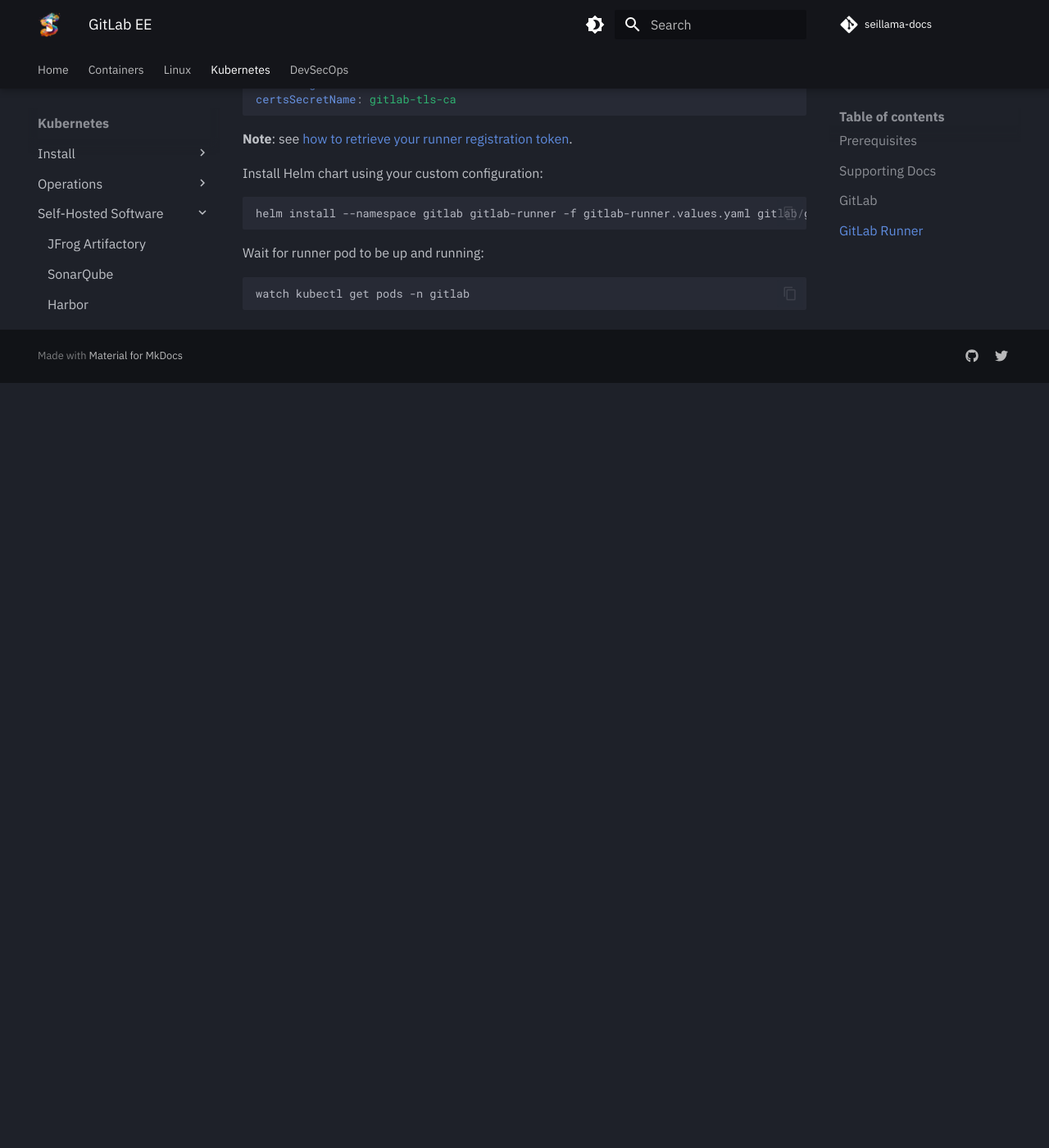
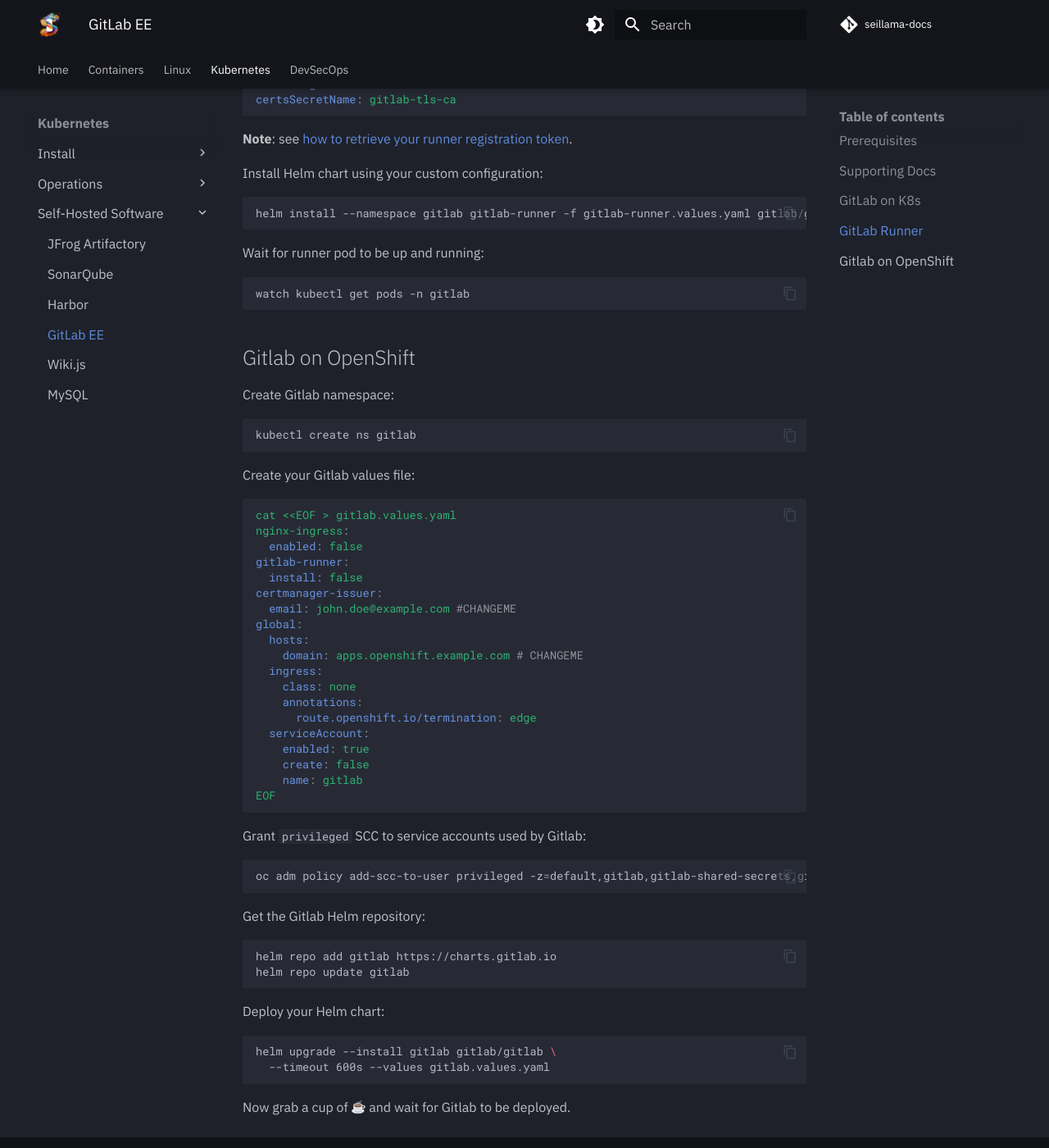
Before and after one commit to seillama-io/seillama-docs, an MkDocs documentation site: the page built from docs/kubernetes/software/gitlab.md, in a window 1280 px wide and 1400 px high, scrolled down 2840 px. Shown: the whole window at 82% size. Built offline with MkDocs 1.6.1 and Material for MkDocs 9.7.7, drawn with Linux system fonts in a browser that asks for light colours; emoji names are drawn with the system emoji font; comment, search, counter and statistics services are not loaded; before the commit the page ends 3306 px from its top, so only the background shows below that.

Commit message:
Adds Gitlab install on OCP section
Signed-off-by: NoeSamaille <noe.samaille@ibm.com>

````diff
--- a/docs/kubernetes/software/gitlab.md
+++ b/docs/kubernetes/software/gitlab.md
@@ -13,7 +13,7 @@
 - [GitLab EE](https://docs.gitlab.com/ee/install/)
 - [GitLab Runner](https://docs.gitlab.com/runner/install/kubernetes.html)
 
-## GitLab
+## GitLab on K8s
 
 Create a working directory `$HOME/gitlab`:
 
@@ -155,3 +155,57 @@
 ```sh
 watch kubectl get pods -n gitlab
 ```
+
+## Gitlab on OpenShift
+
+Create Gitlab namespace:
+
+```sh
+kubectl create ns gitlab
+```
+
+Create your Gitlab values file:
+
+```yaml
+cat <<EOF > gitlab.values.yaml
+nginx-ingress:
+  enabled: false
+gitlab-runner:
+  install: false
+certmanager-issuer:
+  email: john.doe@example.com #CHANGEME
+global:
+  hosts:
+    domain: apps.openshift.example.com # CHANGEME
+  ingress:
+    class: none
+    annotations:
+      route.openshift.io/termination: edge
+  serviceAccount:
+    enabled: true
+    create: false
+    name: gitlab
+EOF
+```
+
+Grant `privileged` SCC to service accounts used by Gitlab:
+
+```sh
+oc adm policy add-scc-to-user privileged -z=default,gitlab,gitlab-shared-secrets,gitlab-certmanager,gitlab-certmanager-cainjector,gitlab-certmanager-issuer,gitlab-certmanager-webhook,gitlab-prometheus-server,gitlab-redis -n gitlab
+```
+
+Get the Gitlab Helm repository:
+
+```sh
+helm repo add gitlab https://charts.gitlab.io
+helm repo update gitlab
+```
+
+Deploy your Helm chart:
+
+```sh
+helm upgrade --install gitlab gitlab/gitlab \
+  --timeout 600s --values gitlab.values.yaml
+```
+
+Now grab a cup of :coffee: and wait for Gitlab to be deployed.
````
